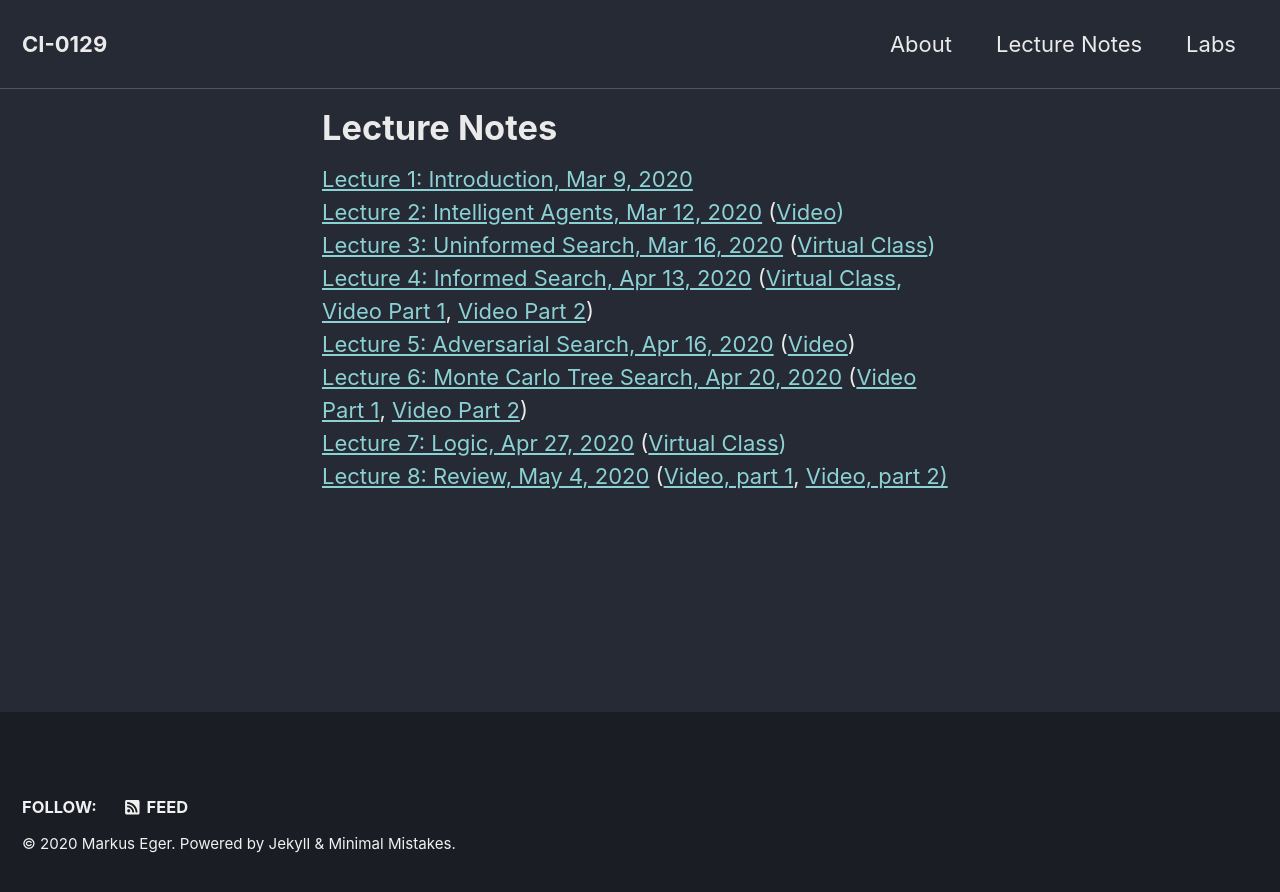
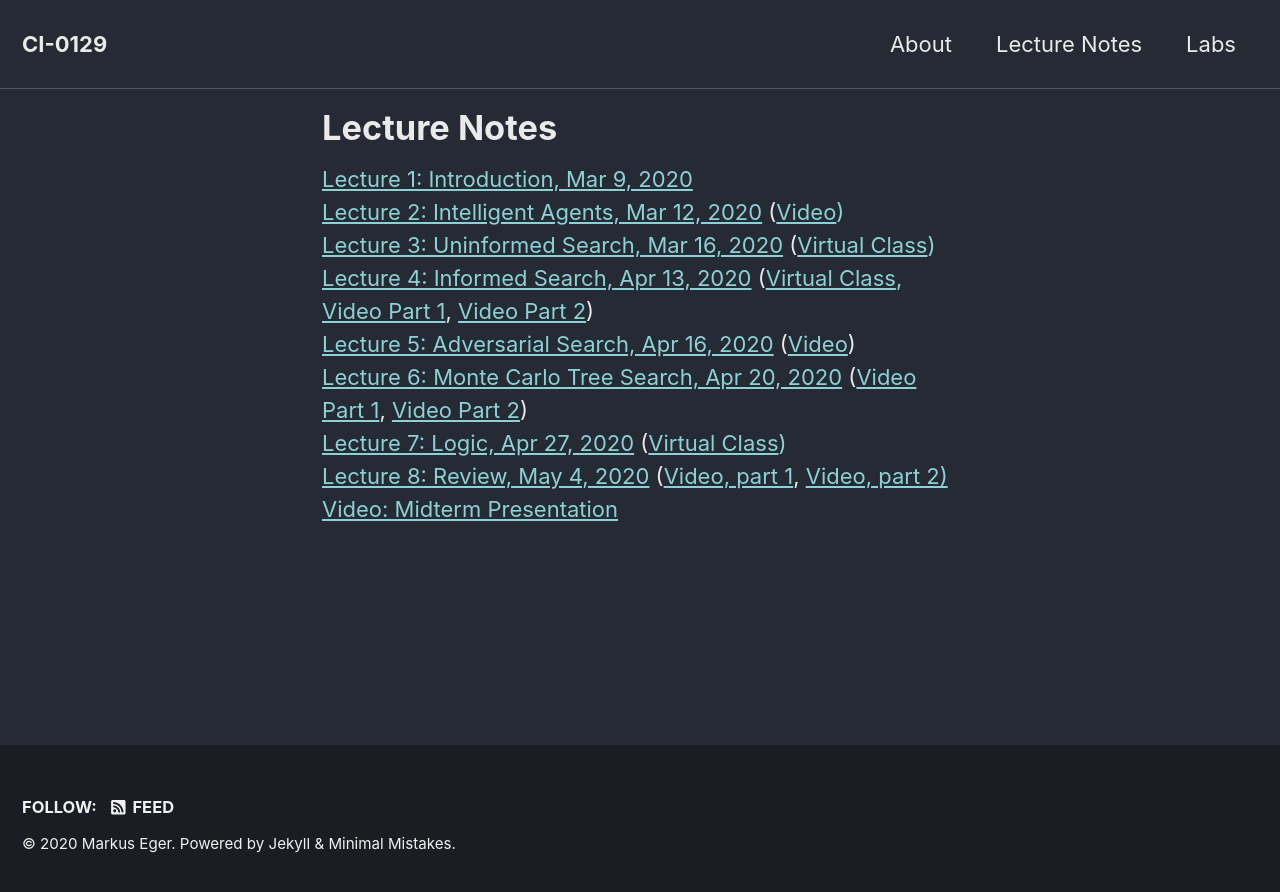
Before and after one commit to yawgmoth/CI-0129, a Jekyll site: the page built from _pages/slides.html, in a window 1280 px wide. Shown: the top 892 px of the page. Built offline with Jekyll 4.4.1, drawn with Linux system fonts in a browser that asks for light colours; cached includes are drawn as plain includes; nearby versions of some CDN libraries.

Commit message:
add exam presentation video

```diff
--- a/_pages/slides.html
+++ b/_pages/slides.html
@@ -16,3 +16,4 @@ categories: [frontpage]
 <a href="lecture6.html">Lecture 6: Monte Carlo Tree Search, Apr 20, 2020</a> (<a href="https://www.youtube.com/watch?v=dbxf3_IoKqk">Video Part 1</a>, <a href="https://www.youtube.com/watch?v=qjVMydy8x9o">Video Part 2</a>) <br/>
 <a href="lecture7.html">Lecture 7: Logic, Apr 27, 2020</a> (<a href="/CI-0129/classes/class7.html">Virtual Class<a/>)<br/>
 <a href="lecture8.html">Lecture 8: Review, May 4, 2020</a> (<a href="https://www.youtube.com/watch?v=5pU785ntPZ8">Video, part 1</a>, <a href="https://www.youtube.com/watch?v=7fy5mItEshI">Video, part 2)<br/>
+<a href="https://www.youtube.com/watch?v=8ZBzCwZJktw">Video: Midterm Presentation</a>
```
